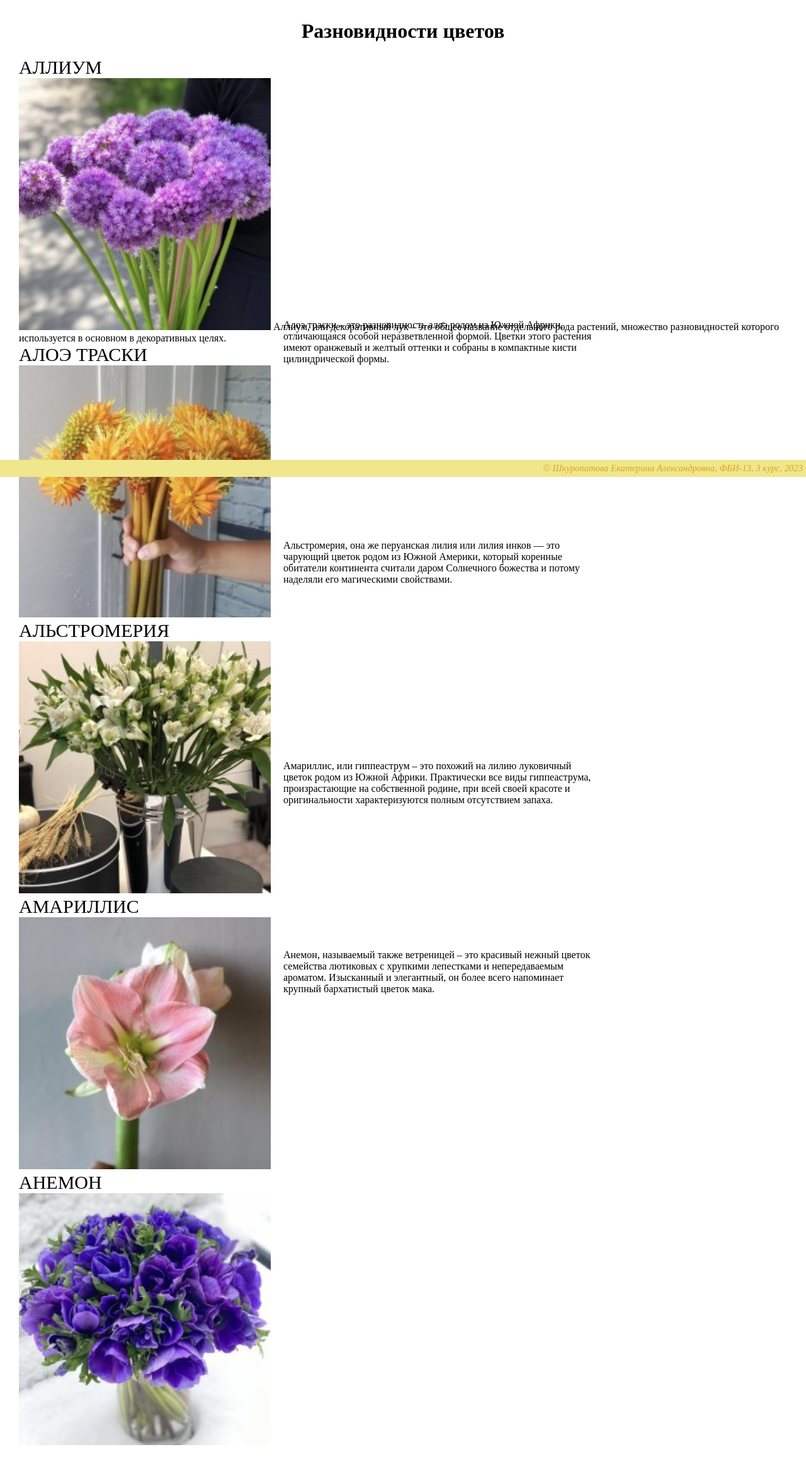
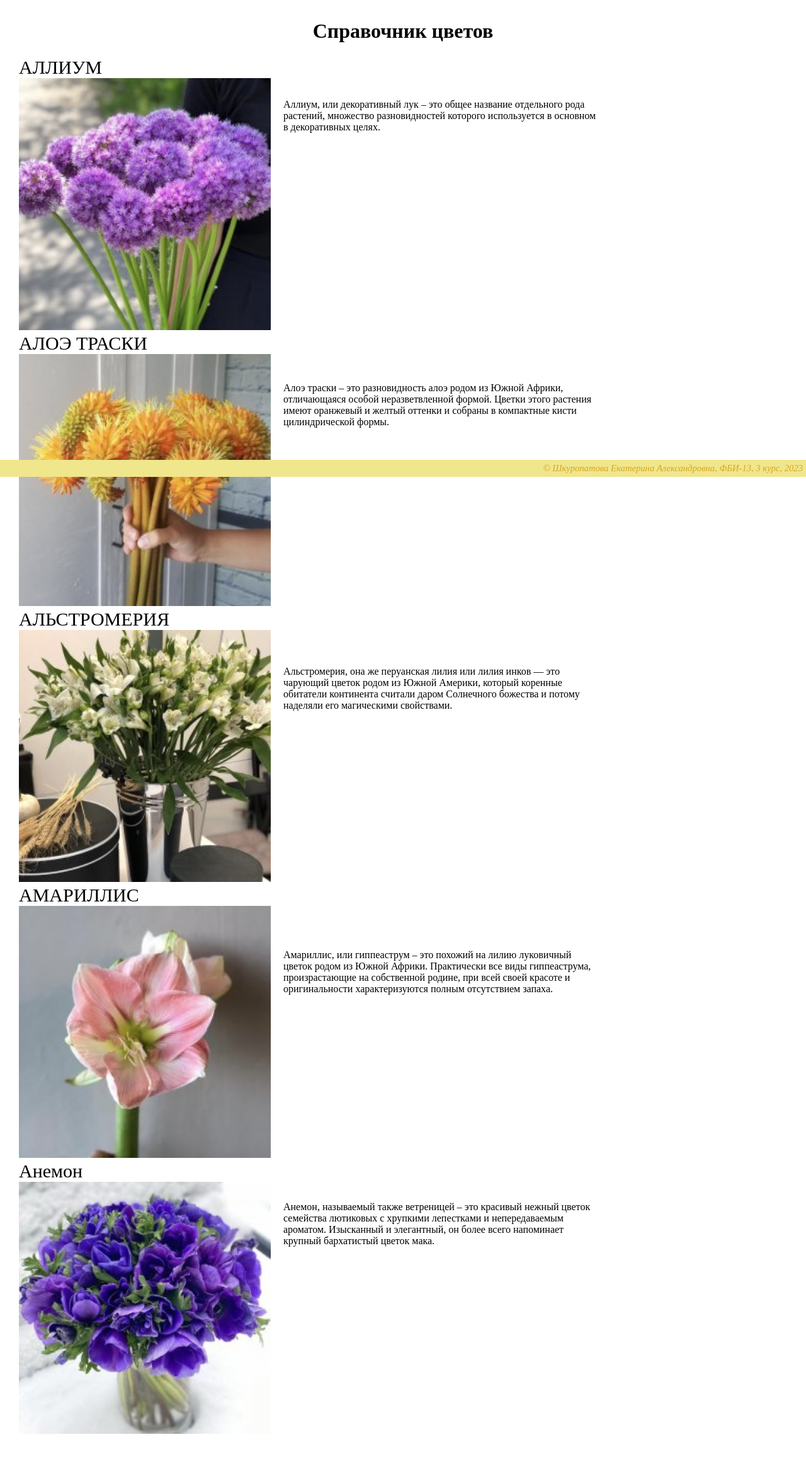
Before and after one commit to shekaterinaa/web-programming-labs-2, a Flask app: page /lab2/flowers_m in a window 1280 px wide. Shown: the part 43-2359 px from the top of the page at 63% size. After the commit the page ends 2319 px from the top, so only its background shows below. Run offline with Flask 3, Linux system fonts and the light colour scheme.

Commit message:
Правки

```diff
--- a/templates/flowers_m.html
+++ b/templates/flowers_m.html
@@ -17,38 +17,42 @@
     </header>
 
     <main>
-        <h1 style="text-align: center;"> Разновидности цветов </h1>
+        <h1 style="text-align: center;"> Справочник цветов </h1>
         <div style="font-size: 30px; text-align: left;">АЛЛИУМ</div>
         <img src = "/static/f1.png" style="width: 400px; ">
         <div style="position: absolute; left: 450px; top: 200px; width: 500px;">
-        </div>Аллиум, или декоративный лук – это общее название отдельного рода растений,
-         множество разновидностей которого используется в основном в декоративных целях.</div>
+            Аллиум, или декоративный лук – это общее название отдельного рода растений,
+            множество разновидностей которого используется в основном в декоративных целях.
+        </div>
 
         <div style="font-size: 30px; text-align: left;">АЛОЭ ТРАСКИ</div>
         <img src = "/static/f2.png" style="width: 400px; ">
-        <div style="position: absolute; left: 450px; top: 550px; width: 500px;">
+        <div style="position: absolute; left: 450px; top: 650px; width: 500px;">
             Алоэ траски – это разновидность алоэ родом из Южной Африки, отличающаяся особой неразветвленной формой.
              Цветки этого растения имеют оранжевый и желтый оттенки и собраны в компактные кисти цилиндрической формы.
         </div>
 
         <div style="font-size: 30px; text-align: left;">АЛЬСТРОМЕРИЯ</div>
         <img src = "/static/f3.png" style="width: 400px; ">
-        <div style="position: absolute; left: 450px; top: 900px; width: 500px;">Альстромерия, она же перуанская лилия или лилия инков — это чарующий
-         цветок родом из Южной Америки, который коренные обитатели континента считали даром Солнечного божества и потому наделяли его магическими свойствами.
+        <div style="position: absolute; left: 450px; top: 1100px; width: 500px;">
+            Альстромерия, она же перуанская лилия или лилия инков — это чарующий
+            цветок родом из Южной Америки, который коренные обитатели континента считали даром Солнечного божества и потому наделяли его магическими свойствами.
         </div>
 
         <div style="font-size: 30px; text-align: left;">АМАРИЛЛИС</div>
         <img src = "/static/f4.png" style="width: 400px; ">
-        <div style="position: absolute; left: 450px; top: 1250px; width: 500px;">Амариллис, или гиппеаструм – это похожий на лилию
-         луковичный цветок родом из Южной Африки. Практически все виды гиппеаструма,
-         произрастающие на собственной родине, при всей своей красоте и оригинальности характеризуются полным отсутствием запаха.
+        <div style="position: absolute; left: 450px; top: 1550px; width: 500px;">
+            Амариллис, или гиппеаструм – это похожий на лилию
+            луковичный цветок родом из Южной Африки. Практически все виды гиппеаструма,
+            произрастающие на собственной родине, при всей своей красоте и оригинальности характеризуются полным отсутствием запаха.
         </div>
 
-        <div style="font-size: 30px; text-align: left;">АНЕМОН</div>
+        <div style="font-size: 30px; text-align: left;">Анемон</div>
         <img src = "/static/f5.png" style="width: 400px; ">
-        <div style="position: absolute; left: 450px; top: 1550px; width: 500px;">Анемон, называемый также ветреницей – это красивый
-         нежный цветок семейства лютиковых с хрупкими лепестками и непередаваемым ароматом.
-         Изысканный и элегантный, он более всего напоминает крупный бархатистый цветок мака.
+        <div style="position: absolute; left: 450px; top: 1950px; width: 500px;">
+            Анемон, называемый также ветреницей – это красивый
+            нежный цветок семейства лютиковых с хрупкими лепестками и непередаваемым ароматом.
+            Изысканный и элегантный, он более всего напоминает крупный бархатистый цветок мака.
         </div>
     </main>
 
@@ -56,7 +60,7 @@
         &copy;
         {% if name %}
             {{name}},
-        {% else %}
+        {% else %}й
             Анонимус,
         {% endif %}
 
```
